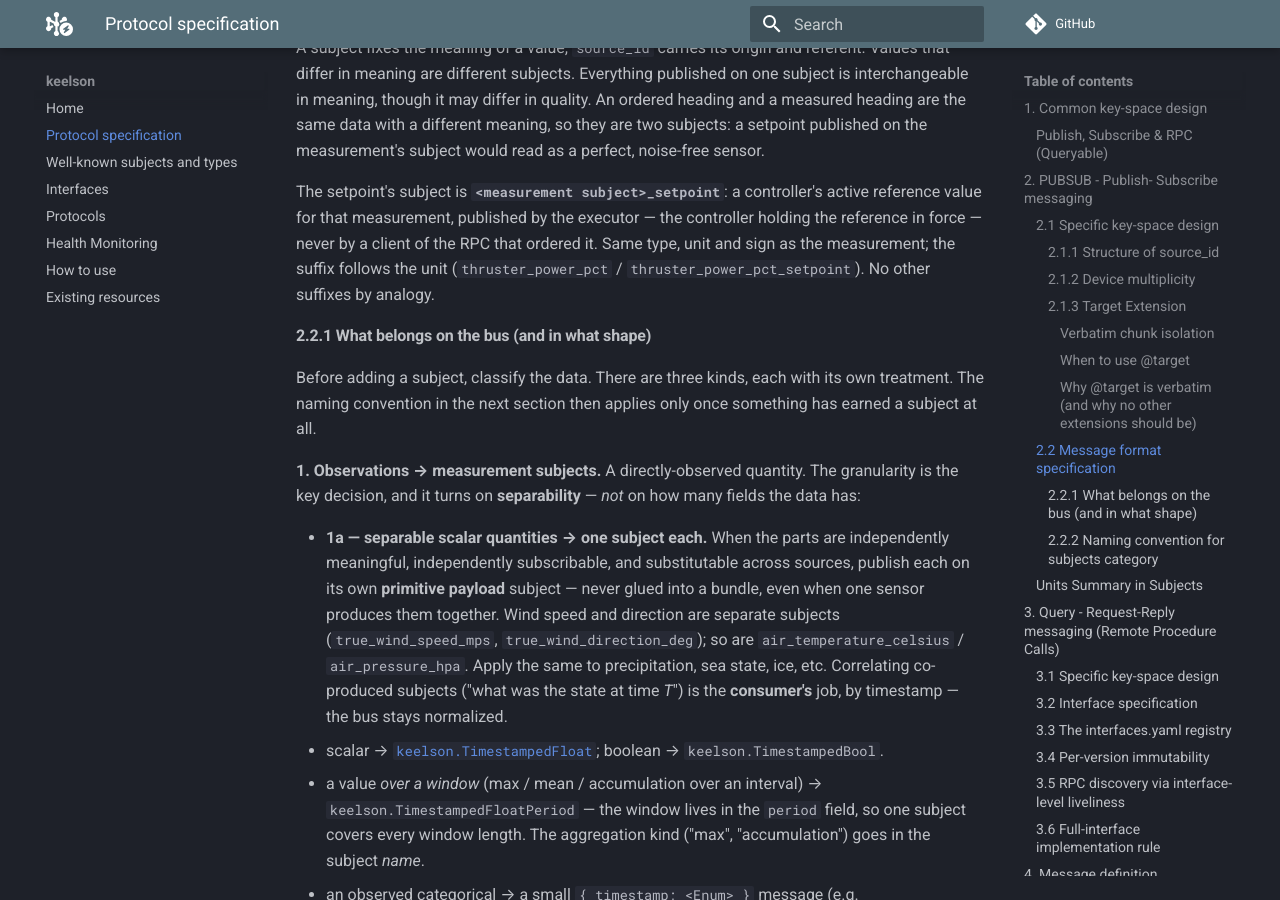
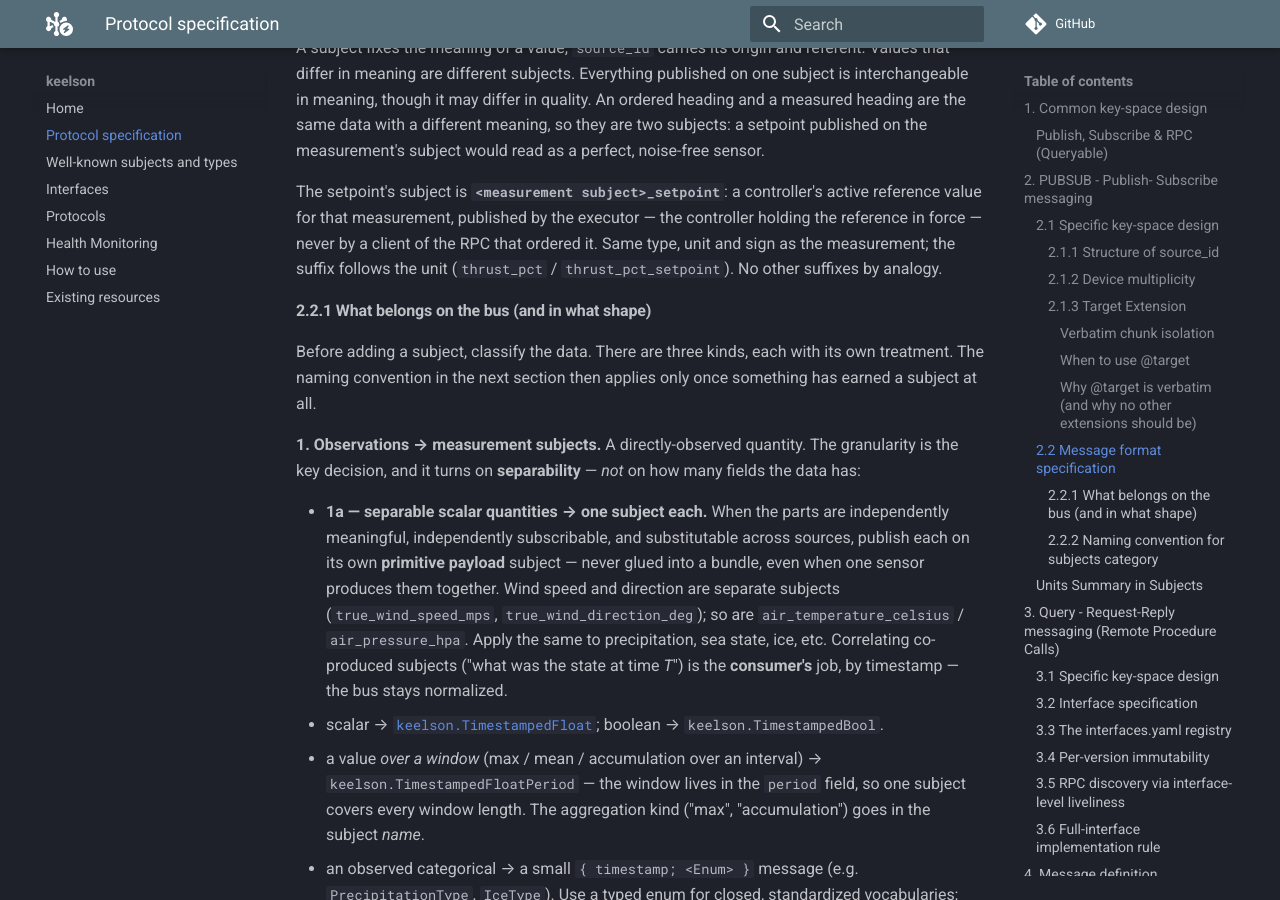
Before and after one commit to RISE-Maritime/keelson, an MkDocs documentation site: the page built from docs/protocol-specification.md, in a window 1280 px wide and 900 px high, scrolled down 5974 px. Built offline with MkDocs 1.6.1 and Material for MkDocs 9.7.7, drawn with Linux system fonts in a browser that asks for light colours; comment, search, counter and statistics services are not loaded.

Commit message:
feat(messages): thrust_pct, not thruster_power_pct
The subject now covers propellers, waterjets and pods as well as thrusters,
and it is thrust, not power. thrust_pct pairs with thrust_newton. The old
name was never registered, and commands are published on it today, which a
registered name would make look like thrust reports.

Co-Authored-By: Claude Opus 5.5 <noreply@anthropic.com>

```diff
--- a/docs/protocol-specification.md
+++ b/docs/protocol-specification.md
@@ -232,7 +232,7 @@ The main design principles behind this scheme are:
 
 A subject fixes the meaning of a value; `source_id` carries its origin and referent. Values that differ in meaning are different subjects. Everything published on one subject is interchangeable in meaning, though it may differ in quality. An ordered heading and a measured heading are the same data with a different meaning, so they are two subjects: a setpoint published on the measurement's subject would read as a perfect, noise-free sensor.
 
-The setpoint's subject is **`<measurement subject>_setpoint`**: a controller's active reference value for that measurement, published by the executor — the controller holding the reference in force — never by a client of the RPC that ordered it. Same type, unit and sign as the measurement; the suffix follows the unit (`thruster_power_pct` / `thruster_power_pct_setpoint`). No other suffixes by analogy.
+The setpoint's subject is **`<measurement subject>_setpoint`**: a controller's active reference value for that measurement, published by the executor — the controller holding the reference in force — never by a client of the RPC that ordered it. Same type, unit and sign as the measurement; the suffix follows the unit (`thrust_pct` / `thrust_pct_setpoint`). No other suffixes by analogy.
 
 #### 2.2.1 What belongs on the bus (and in what shape)
 
```
Also changed, not shown: 1 other file.
